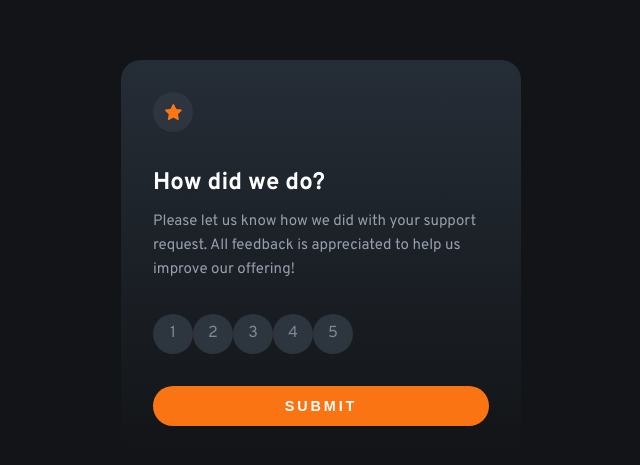
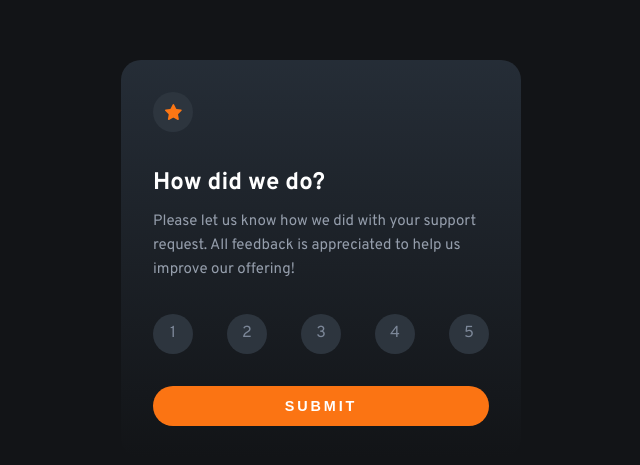
Before and after one commit to natanaeltome/interactive-rating-component, a plain HTML site: page index.html in a window 1280 px wide. Shown: the part 149-614 px from the top of the page, without its empty margins (319-959 px from the left). Drawn offline with Linux system fonts and the light colour scheme.

Commit message:
fixed alignment of rating items

```diff
--- a/styles/style.css
+++ b/styles/style.css
@@ -69,6 +69,7 @@ body {
 }
 
 .card__ratings {
+    align-self: stretch;
     display: flex;
     justify-content: space-between;
     color: hsl(216, 12%, 54%);
```
